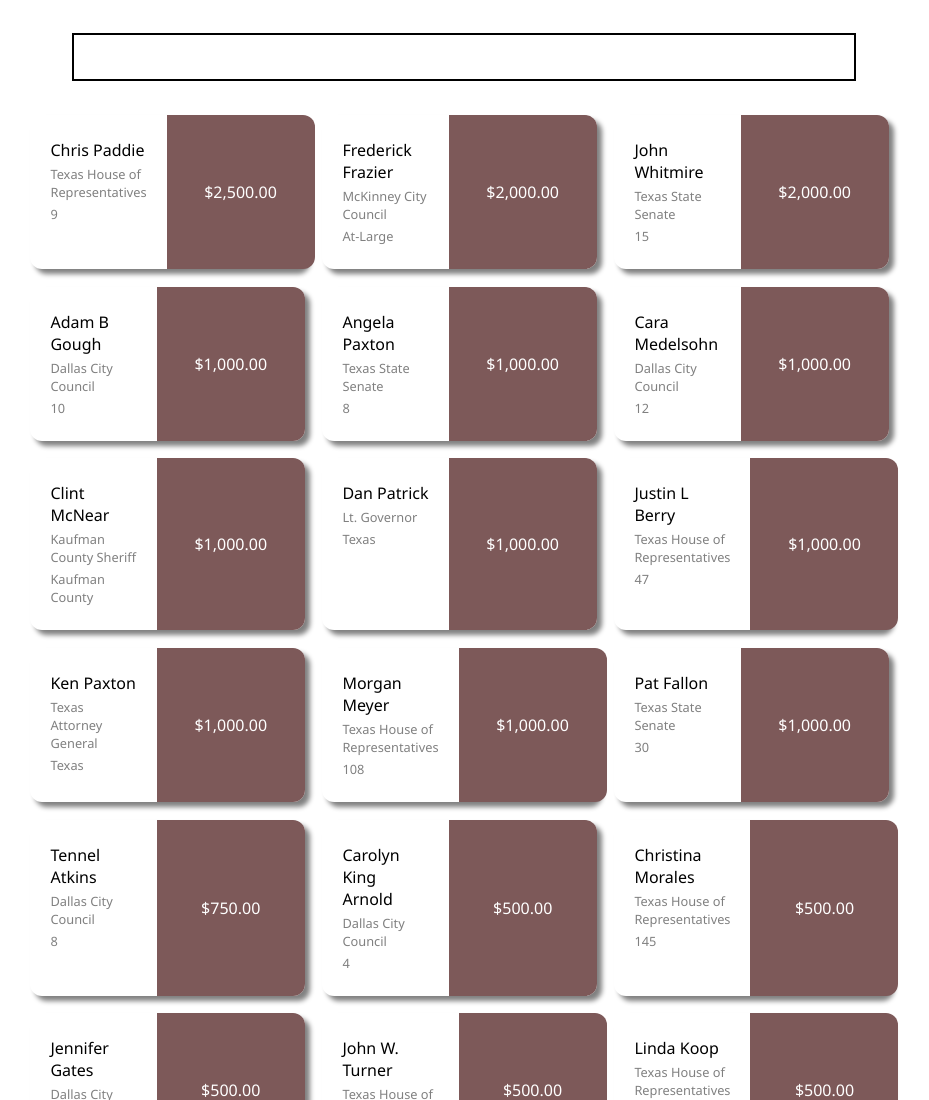
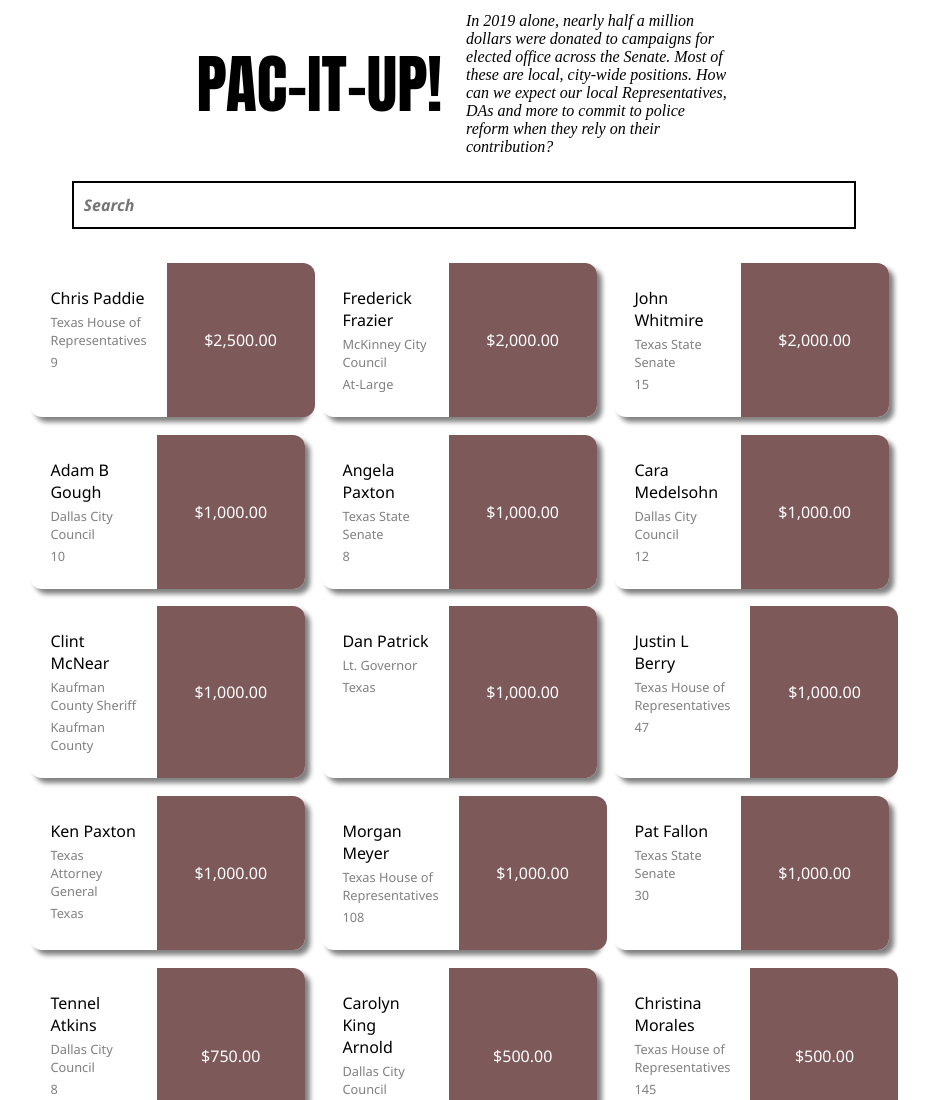
Before and after one commit to abbykrish/police-pacs, a Gatsby site: page / in a window 1280 px wide. Shown: the top 1100 px of the page, without its empty margins (176-1105 px from the left). Built offline with nearby package versions, Linux system fonts and the light colour scheme; Gatsby itself is replaced by a stand-in of ours.

Commit message:
Added header and description

```diff
--- a/src/components/home.js
+++ b/src/components/home.js
@@ -22,12 +22,23 @@ export default function Home() {
 
   return (
     <div className={styles.container}>
+        <div className={styles.header}>
+          <div className={styles.header_title}>
+            PAC-IT-UP!
+          </div>
+          <div className={styles.header_description}>
+          In 2019 alone, nearly half a million dollars were donated to campaigns for elected office across the Senate. Most of these are local, city-wide positions. How can we expect our local Representatives, DAs and more to commit to police reform when they rely on their contribution?
+          </div>
+        </div>
+        <div>
           <input
             className={styles.search}
             value={searchTerm}
+            placeholder="Search"
             onChange={(event) => {setSearchTerm(event.target.value); setCardsToDisplay(searchInContributions(event.target.value))}}
           />
           <Cards cards={cardsToDisplay}/>
         </div>
+    </div>
   )
 }
--- a/src/components/home.module.css
+++ b/src/components/home.module.css
@@ -15,6 +15,31 @@
     font-style: oblique;
     font-weight: bold;
     font-family: 'Segoe UI', Tahoma, Geneva, Verdana, sans-serif;
+    position: -webkit-sticky;
+    position: sticky;
+    top: 0;
+}
+
+.header{
+    display: flex;
+    flex-direction: row;
+    justify-content: center;
+    align-content: stretch;
+    align-items: center;
+    margin-top: 12px;
+}
+
+.header_title{
+    font-size: 4em;
+    font-weight: bold;
+    font-family: Impact, fantasy;
+}
+
+.header_description{
+    width: 30%;
+    margin-left: 24px;
+    font-size: 1em;
+    font-style: oblique;
 }
 
 @media (max-width: 768px) {
```
Lines whose indentation alone changed are shown as unchanged.
